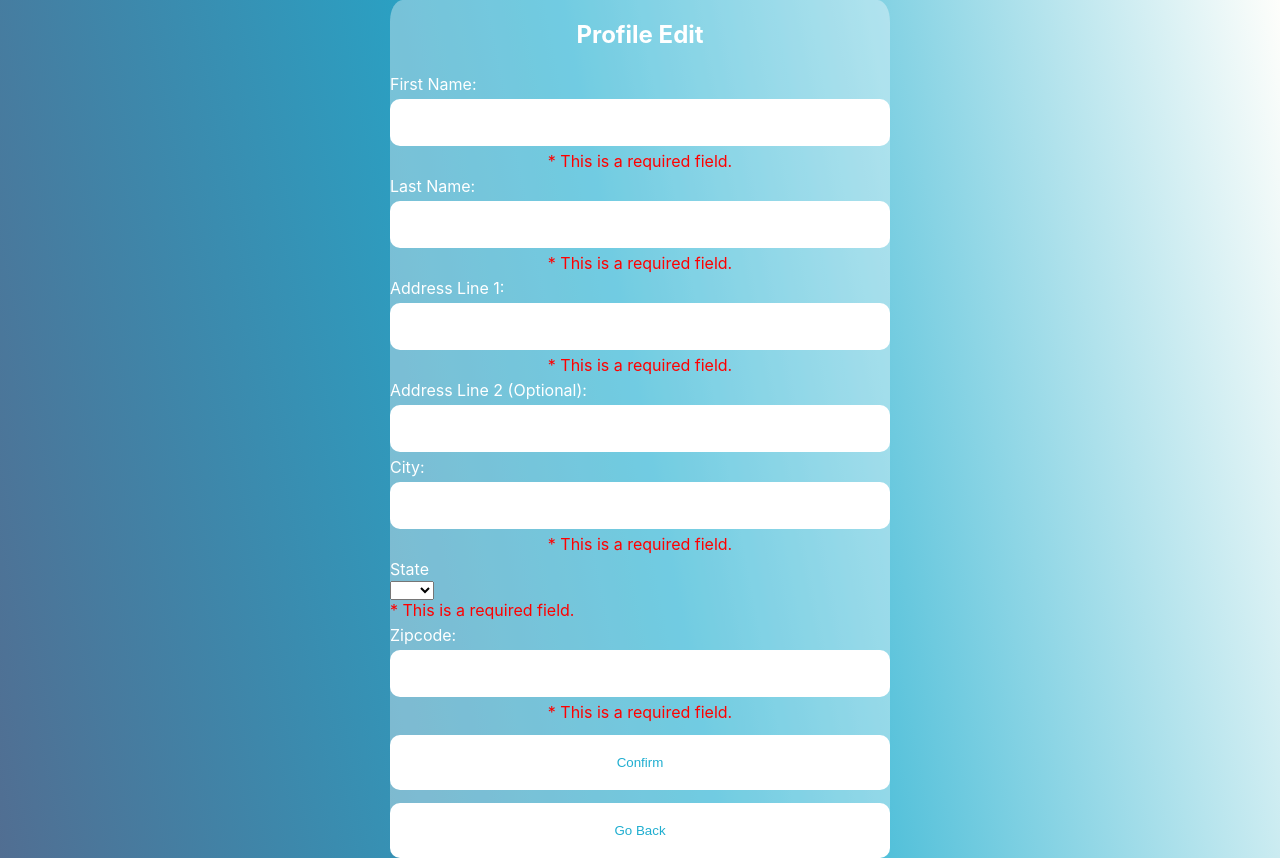
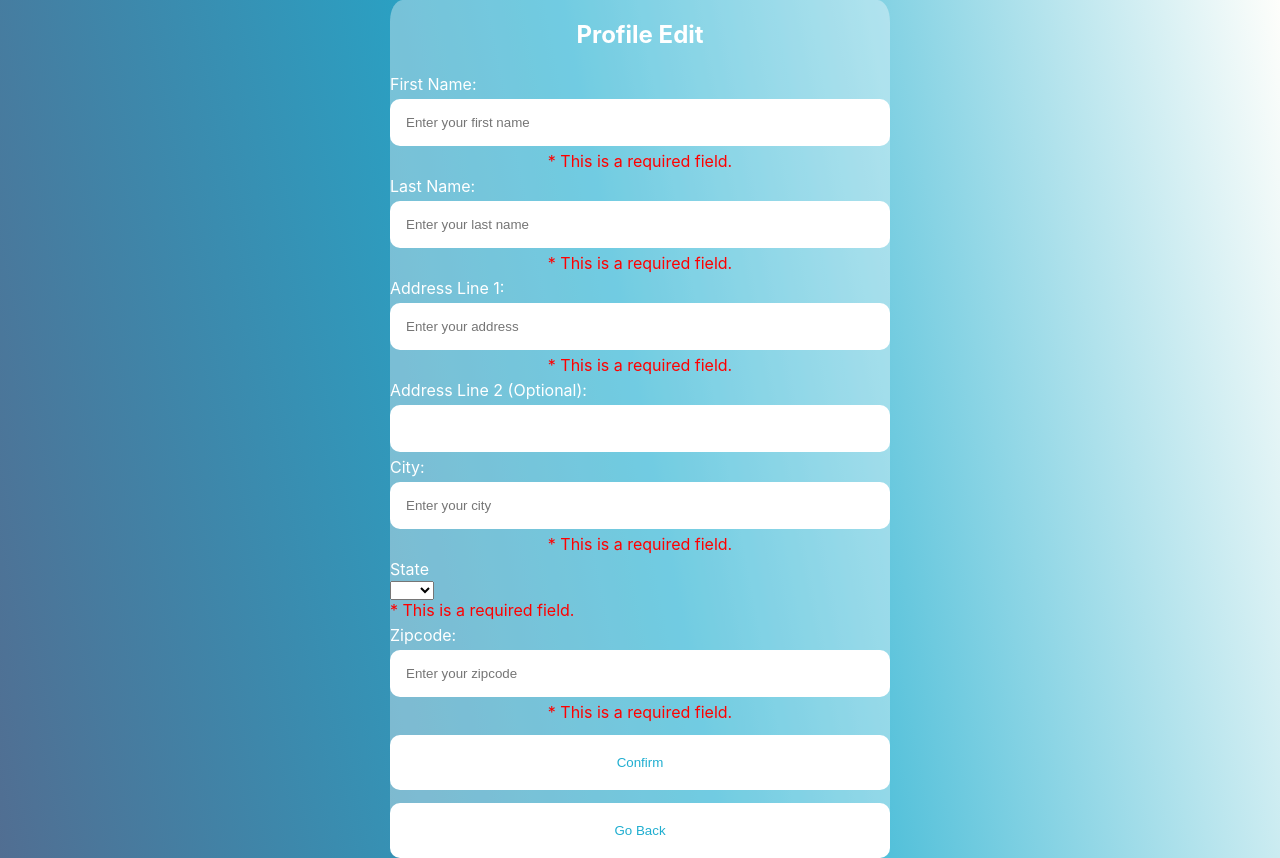
Before and after one commit to aaadelaide/Software-Design-Project, a React (Create React App) app: page /profilemanagement in a window 1280 px wide. Built offline with nearby package versions, Linux system fonts and the light colour scheme; no server answers.

Commit message:
fixed some userprofile stuff
made it so that it auto populates now + reloads correctly when updated!

```diff
--- a/src/Pages/fuelQuote.jsx
+++ b/src/Pages/fuelQuote.jsx
@@ -65,7 +65,7 @@ export const FuelQuote = (props) => {
         body: JSON.stringify({
           email: email,
           gallons: Number(gallons),
-          address: names.address1,
+          address: names.state,
           deliveryDate: formattedDeliveryDate,
           pricePerGallon: pricePerGallon,
         }),
@@ -96,7 +96,7 @@ export const FuelQuote = (props) => {
 
     const data = await response.json();
     console.log(data);
-    const {ppGal, roundedTotal}  = Pricing(gallons, data[0].state, data.length);
+    const {ppGal, roundedTotal}  = Pricing(gallons, names.state, data.length);
 
     console.log(ppGal);
     console.log(roundedTotal);
--- a/src/pages/ProfileManagement.jsx
+++ b/src/pages/ProfileManagement.jsx
@@ -29,6 +29,20 @@ export const ProfileManagement = (props) => {
 
     let ValidateCheck = false;
 
+
+    const [names, setData] = useState([]);
+    const getBodyData = async() => {
+      const response = await fetch(`http://localhost:8800/ProfileManagement?email=${email}`);
+      response.json().then((res) => setData(res));
+  };
+
+ useEffect(()=>{
+  getBodyData();
+ }, []);
+
+
+
+
     const handleSubmit = async (event) => {
         event.preventDefault();
         console.log('User inputs:', { firstname, lastname, address1, address2, city, state, zipcode, email });
@@ -39,15 +53,22 @@ export const ProfileManagement = (props) => {
               'Content-Type': 'application/json',
             },
             body: JSON.stringify({
-                firstname: firstname,
-                lastname: lastname,
-                address1: address1,
-                address2: address2,
-                city: city,
-                state: state,
-                zipcode: zipcode,
+                firstname: names.firstname,
+                lastname: names.lastname,
+                address1: names.address1,
+                address2: names.address2,
+                city: names.city,
+                state: names.state,
+                zipcode: names.zipcode,
                 ValidateCheck: ValidateCheck,
                 email: email,
+                formIsValid_FName: formIsValid_FName,
+                formIsValid_LName: formIsValid_LName,
+                formIsValid_Addr1: formIsValid_Addr1,
+                formIsValid_Addr2 : formIsValid_Addr2,
+                formIsValid_City: formIsValid_City,
+                formIsValid_ZC : formIsValid_ZC,
+                formIsValid_State : formIsValid_State,
             }),
           });
           console.log('Response:', response);
@@ -62,16 +83,21 @@ export const ProfileManagement = (props) => {
         }
       };
 
+
+
     const handleFNameChange = (event) => {
         formIsValid_FName = true;
         const value = event.target.value;
         if (value <= 0 || value >= 50) {
           formIsValid_FName = false;
+          names.firstname=value;
           FName(value);
         } else {
+          names.firstname=value;
           FName(value);
         }
       };
+
 
       const handleLNameChange = (event) => {
         console.log("please pleaase work");
@@ -79,9 +105,11 @@ export const ProfileManagement = (props) => {
         const value = event.target.value;
         if (value <= 0 || value >= 50) {
           formIsValid = false;
+          names.lastname = value;
           LName(value);
         } else {
           LName(value);
+          names.lastname = value;
         }
         return formIsValid;
       };
@@ -91,8 +119,10 @@ export const ProfileManagement = (props) => {
         const value = event.target.value;
         if (value <= 0 || value >= 50) {
           formIsValid = false;
+          names.address1 = value;
           Address1(value);
         } else {
+          names.address1 = value;
           Address1(value);
         }
         return formIsValid;
@@ -103,8 +133,10 @@ export const ProfileManagement = (props) => {
         if (value >= 100) {
           formIsValid = false;
           Address2(value);
+          names.address2 = value;
         } else {
           Address2(value);
+          names.address2 = value;
         }
         return formIsValid;
       };
@@ -115,8 +147,10 @@ export const ProfileManagement = (props) => {
         if (value <= 0 || value >= 100) {
           formIsValid = false;
           setCity(value);
+          names.city = value;
         } else {
           setCity(value);
+          names.city = value;
         }
         return formIsValid;
       };
@@ -127,8 +161,10 @@ export const ProfileManagement = (props) => {
         if (value <= 0) {
           formIsValid = false;
           setSt(value);
+          names.state = value;
         } else {
           setSt(value);
+          names.state = value;
         }
         return formIsValid;
       };
@@ -138,65 +174,60 @@ export const ProfileManagement = (props) => {
         const value = event.target.value;
         if (value <= 0 || value < 5 || value > 9) {
           formIsValid = false;
+          names.zipcode = value;
           setZip(value);
         } else {
           setZip(value);
+          names.zipcode = value;
         }
         return formIsValid;
       };
 
-      const [names, setData] = useState([]);
-      const getBodyData = async() => {
-        const response = await fetch(`http://localhost:8800/ProfileManagement?email=${email}`);
-        response.json().then((res) => setData(res));
-    };
 
-   useEffect(()=>{
-    getBodyData();
-   }, []);
 
     return (
         <div className="profile-form-container">
             <form onSubmit={handleSubmit} className="profile-form-container">
             <h2>Profile Edit</h2>
             <label htmlFor="FName">First Name: </label>
-           <input type="text" name="FName" id="FName" value={firstname}
-                  onChange={handleFNameChange}></input>
-                  {firstname.length <= 0 ? <span style={{color:'red'}}>{"* This is a required field."}</span> : null}
-                  {firstname.length >= 50 ? <span style={{color:'red'}}>{"* This exceeds the character limit."}</span> : null}
-                  {firstname.length > 0 && firstname.length < 50 ? formIsValid_FName = true : formIsValid_FName = false}
+           <input type="text" name="FName" id="FName" value={names.firstname||""}
+                  onChange={handleFNameChange} placeholder={'Enter your first name'}></input>
+                  {names.firstname ? null : <span style={{color:'red'}}>{"* This is a required field."}</span> }
+                  {names.firstname?.length >= 50 ? <span style={{color:'red'}}>{"* This exceeds the character limit."}</span> : null}
+                  {names.firstname?.length > 0 && names.firstname?.length < 50 ? formIsValid_FName = true : formIsValid_FName = false}
 
                   <label htmlFor="LName">Last Name: </label>
-           <input type="text" name="LName" id="LName" value={lastname}
-                  onChange={handleLNameChange}></input>
-                  {lastname.length <= 0 ? <span style={{color:'red'}}>{"* This is a required field."}</span> : null}
-                  {lastname.length >= 50 ? <span style={{color:'red'}}>{"* This exceeds the character limit."}</span> : null}
-                  {lastname.length > 0 && lastname.length < 50 ? formIsValid_LName = true : formIsValid_LName = false}
+           <input type="text" name="LName" id="LName" value={names.lastname||""}
+                  onChange={handleLNameChange} placeholder={'Enter your last name'}></input>
+                  {names.lastname ? null : <span style={{color:'red'}}>{"* This is a required field."}</span> }
+                  {names.lastname?.length >= 50 ? <span style={{color:'red'}}>{"* This exceeds the character limit."}</span> : null}
+                  {names.lastname?.length > 0 && names.lastname?.length < 50 ? formIsValid_LName = true : formIsValid_LName = false}
 
                    <label htmlFor="address1">Address Line 1: </label>
-           <input type="text" name="address1" id="address1" value={address1}
-                  onChange={handleAddressChange}></input>
-                  {address1.length <= 0 ? <span style={{color:'red'}}>{"* This is a required field."}</span> : null}
-                  {address1.length >= 100 ? <span style={{color:'red'}}>{"* This exceeds the character limit."}</span> : null}
-                  {address1.length > 0 && address1.length < 100 ? formIsValid_Addr1 = true : formIsValid_Addr1 = false}
+           <input type="text" name="address1" id="address1" value={names.address1||""}
+                  onChange={handleAddressChange} placeholder={'Enter your address'}></input>
+                  {names.address1 ? null : <span style={{color:'red'}}>{"* This is a required field."}</span> }
+                  {names.address1?.length >= 100 ? <span style={{color:'red'}}>{"* This exceeds the character limit."}</span> : null}
+                  {names.address1?.length > 0 && names.address1?.length < 100 ? formIsValid_Addr1 = true : formIsValid_Addr1 = false}
 
                  <label htmlFor="address2">Address Line 2 (Optional): </label>
-           <input type="text" name="address2" id="address2" value={address2}
+           <input type="text" name="address2" id="address2" value={names.address2||""}
                   onChange={handleAddress2Change}></input>
-                  {address2.length >= 100 ? <span style={{color:'red'}}>{"* This exceeds the character limit."}</span> : formIsValid_Addr2=true}
+                  {names.address2 ? null : names.address2="" }
+                  {names.address2?.length >= 100 ? <span style={{color:'red'}}>{"* This exceeds the character limit."}</span> : formIsValid_Addr2=true}
 
 
                     <label htmlFor="city">City: </label>
-           <input type="text" name="city" id="city" value={city}
-                  onChange={handleCityChange}></input>
-                  {city.length <= 0 ? <span style={{color:'red'}}>{"* This is a required field."}</span> : null}
-                  {city.length >= 100 ? <span style={{color:'red'}}>{"* This exceeds the character limit."}</span> : null}
-                  {city.length > 0 && city.length < 100 ? formIsValid_City = true : formIsValid_City = false}
+           <input type="text" name="city" id="city" value={names.city||""}
+                  onChange={handleCityChange} placeholder={'Enter your city'}></input>
+                  {names.city ? null : <span style={{color:'red'}}>{"* This is a required field."}</span> }
+                  {names.city?.length >= 100 ? <span style={{color:'red'}}>{"* This exceeds the character limit."}</span> : null}
+                  {names.city?.length > 0 && names.city?.length < 100 ? formIsValid_City = true : formIsValid_City = false}
 
         <label htmlFor="state">
        State
       <div>
-       <select name = "state" id="state" value={state} onChange = {handleStateChange}>
+       <select name = "state" id="state" value={names.state||""} onChange = {handleStateChange}>
         <option value =""></option>
          <option value="AL">AL</option> <option value="AK">AK</option> <option value="AZ">AZ</option>
          <option value="AR">AR</option>
@@ -248,19 +279,19 @@ export const ProfileManagement = (props) => {
          <option value="WY">WY</option>
        </select>
        </div>
-       {state.length <= 0 ? <span style={{color:'red'}}>{"* This is a required field."}</span> : formIsValid_State=true}
-
+       {names.state ? null : <span style={{color:'red'}}>{"* This is a required field."}</span> }
+       {names.state?.length > 0 ? formIsValid_State = true : formIsValid_State = false}
      </label>
 
 
 
    <label htmlFor="zipcode">Zipcode: </label>
-           <input type="text" name="zipcode" id="zipcode" value={zipcode}
-                  onChange={handleZipChange}></input>
-                  {zipcode.length <= 0 ? <span style={{color:'red'}}>{"* This is a required field."}</span> : null}
-                  {zipcode.length > 0 && zipcode.length < 5 ? <span style={{color:'red'}}>{"* The zipcode must be at least five characters."}</span> : null}
-                  {zipcode.length >9 ? <span style={{color:'red'}}>{"* This exceeds the character limit."}</span> : null}
-                  {zipcode.length > 4 && zipcode.length < 9 ? formIsValid_ZC = true : formIsValid_ZC = false}
+           <input type="text" name="zipcode" id="zipcode" value={names.zipcode||""}
+                  onChange={handleZipChange} placeholder={'Enter your zipcode'}></input>
+                  {names.zipcode ? null : <span style={{color:'red'}}>{"* This is a required field."}</span> }
+                  {names.zipcode?.length> 0 && names.zipcode?.length < 5 ? <span style={{color:'red'}}>{"* The zipcode must be at least five characters."}</span> : null}
+                  {names.zipcode?.length >9 ? <span style={{color:'red'}}>{"* This exceeds the character limit."}</span> : null}
+                  {names.zipcode?.length > 4 && names.zipcode?.length < 9 ? formIsValid_ZC = true : formIsValid_ZC = false}
 
                   {ValidateCheck = true ? formIsValid_LName && formIsValid_FName && formIsValid_Addr1 && formIsValid_Addr2 && formIsValid_City && formIsValid_State && formIsValid_ZC : false}
 
--- a/src/pages/UserProfile.jsx
+++ b/src/pages/UserProfile.jsx
@@ -18,7 +18,9 @@ export const UserProfile = (props) => {
 
    useEffect(()=>{
     getBodyData();
-   }, []);
+    const intervalId = setInterval(getBodyData, 5000); // Fetch data every 5 seconds
+    return () => clearInterval(intervalId);
+  }, [email]);
 
     if(names.message == "undefined"){
         navigate(`/ProfileManagement?email=${email}`);
```
